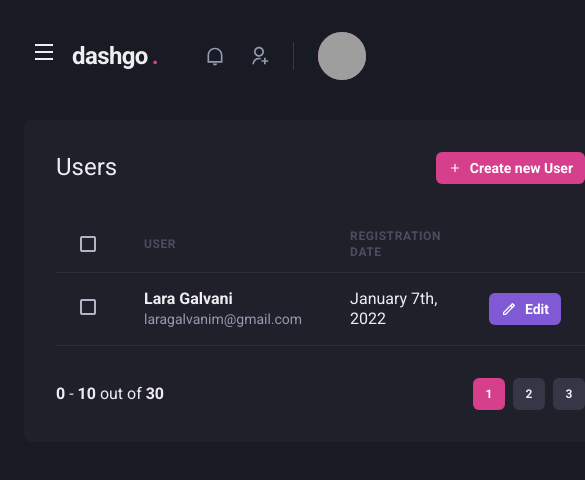
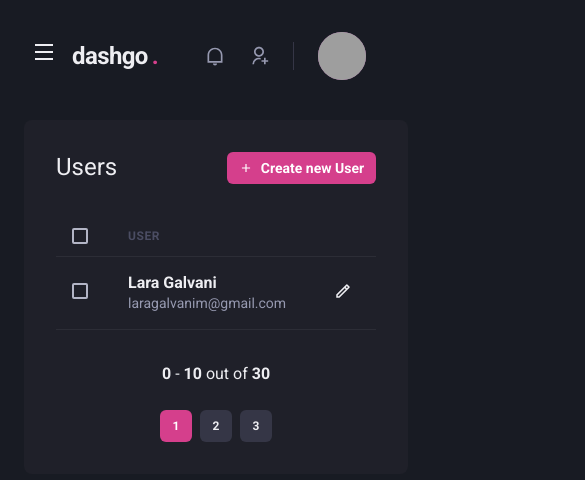
Before and after one commit to laaragm/dashboard-template, a Next.js app: page /users in a window 390 px wide. Shown: the top 480 px of the page, 585 px wide, since content can reach past the window. Built offline with nearby package versions, Linux system fonts and the light colour scheme; grey boxes are pictures that could not be loaded.

Commit message:
Adjust the responsiveness of some components

```diff
--- a/src/components/Pagination/index.tsx
+++ b/src/components/Pagination/index.tsx
@@ -5,7 +5,7 @@ import { PaginationItem } from "./PaginationItem";
 export function Pagination() {
     return (
         <Stack
-            direction="row"
+            direction={["column", "row"]}
             mt="8"
             justify="space-between"
             align="center"
--- a/src/pages/dashboard.tsx
+++ b/src/pages/dashboard.tsx
@@ -85,7 +85,7 @@ export default function Dashboard() {
                     align="flex-start"
                 >
                     <Box
-                        p="8"
+                        p={["6", "8"]}
                         backgroundColor="gray.800"
                         borderRadius={8}
                         pb="4"
@@ -101,7 +101,7 @@ export default function Dashboard() {
                             series={series}
                         />
                     </Box>
-                    <Box p="8" bg="gray.800" borderRadius={8}>
+                    <Box p={["6", "8"]} bg="gray.800" borderRadius={8}>
                         <Text fontSize="lg" mb="4">
                             Opening rate
                         </Text>
--- a/src/pages/users/index.tsx
+++ b/src/pages/users/index.tsx
@@ -12,6 +12,7 @@ import {
     Thead,
     Tr,
     Text,
+    useBreakpointValue,
 } from "@chakra-ui/react";
 import { RiAddLine, RiPencilLine } from "react-icons/ri";
 
@@ -20,6 +21,11 @@ import { Pagination } from "../../components/Pagination";
 import { Sidebar } from "../../components/Sidebar";
 
 export default function UserList() {
+    const isWideVersion = useBreakpointValue({
+        base: false,
+        lg: true,
+    });
+
     return (
         <Box>
             <Header />
@@ -46,17 +52,21 @@ export default function UserList() {
                     <Table colorScheme="whiteAlpha">
                         <Thead>
                             <Tr>
-                                <Th px="6" color="gray.300" width="8">
+                                <Th
+                                    px={["4", "4", "6"]}
+                                    color="gray.300"
+                                    width="8"
+                                >
                                     <Checkbox colorScheme="pink" />
                                 </Th>
                                 <Th>User</Th>
-                                <Th>Registration date</Th>
+                                {isWideVersion && <Th>Registration date</Th>}
                                 <Th width="8"></Th>
                             </Tr>
                         </Thead>
                         <Tbody>
                             <Tr>
-                                <Td px="6">
+                                <Td px={["4", "4", "6"]}>
                                     <Checkbox colorScheme="pink" />
                                 </Td>
                                 <Td>
@@ -69,8 +79,9 @@ export default function UserList() {
                                         </Text>
                                     </Box>
                                 </Td>
-                                <Td>January 7th, 2022</Td>
+                                {isWideVersion && <Td>January 7th, 2022</Td>}
                                 <Td>
+                                    {isWideVersion ? (
                                         <Button
                                             as="a"
                                             size="sm"
@@ -85,6 +96,13 @@ export default function UserList() {
                                         >
                                             Edit
                                         </Button>
+                                    ) : (
+                                        <Icon
+                                            as={RiPencilLine}
+                                            fontSize="18"
+                                            _hover={{ cursor: "pointer" }}
+                                        />
+                                    )}
                                 </Td>
                             </Tr>
                         </Tbody>
```
Also changed, not shown: src/pages/users/create.tsx (+11 -3 lines). Lines whose indentation alone changed are shown as unchanged.
